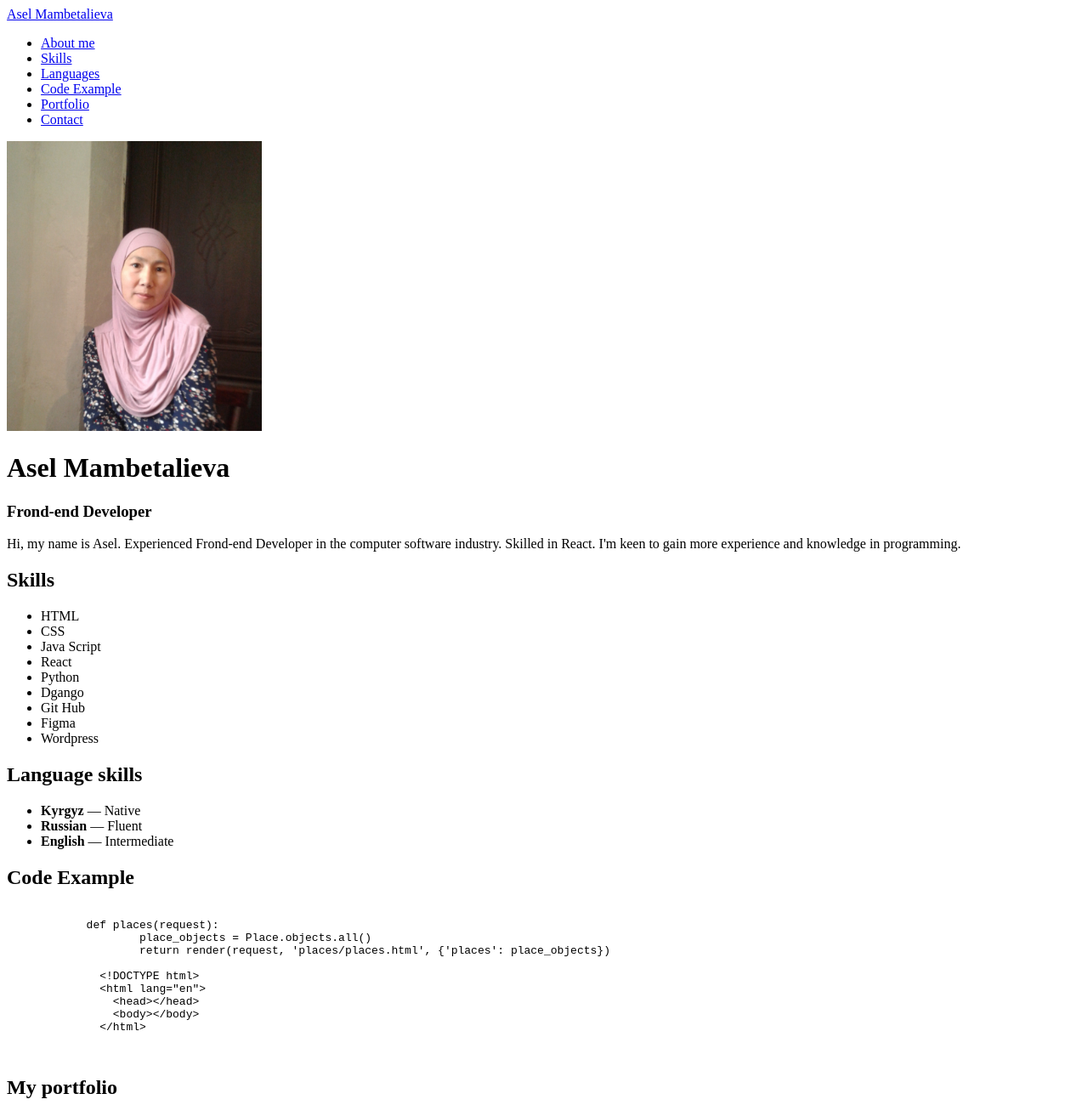
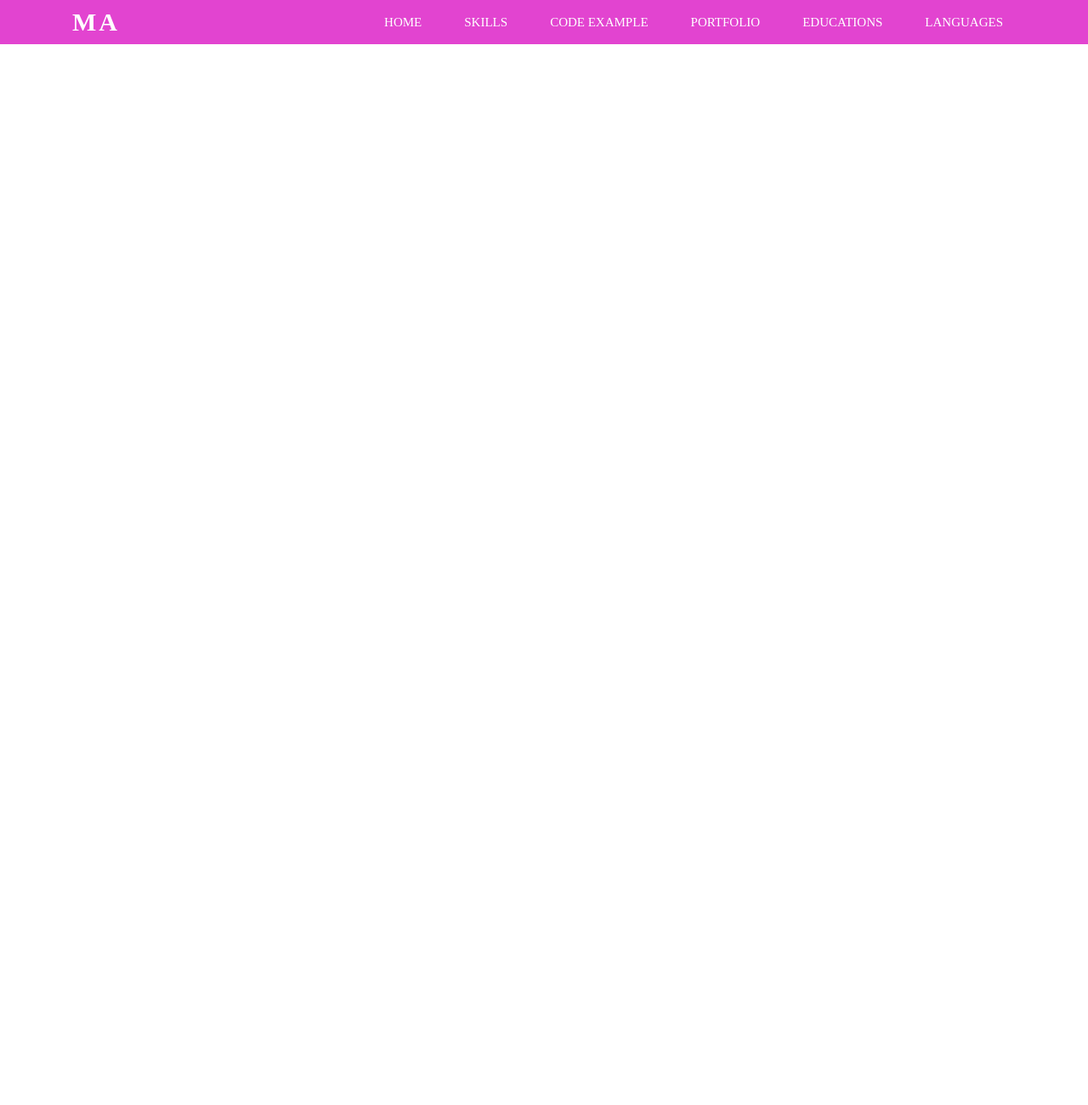
Before and after one commit to Asel-git/Asel-git.github.io, a plain HTML site: page index.html in a window 1280 px wide. Shown: the top 1300 px of the page at 85% size. After the commit the page ends 800 px from the top, so only its background shows below. Drawn offline with Linux system fonts and the light colour scheme.

Commit message:
add header

```diff
--- /dev/null
+++ b/css/style.css
@@ -0,0 +1,78 @@
+:root {
+  --accent: #e244d0;
+  --accent-light: #d891d1;
+  --pure-white: #fff;
+}
+html {
+  box-sizing: border-box;
+  scroll-behavior: smooth;
+}
+
+*,
+*::before,
+*::after {
+  box-sizing: inherit;
+}
+body {
+  margin: 0;
+  font-family: "Open Sans" sans-serif;
+  color: var(--accent);
+}
+
+.container {
+  width: 1140px;
+  margin: 0 auto;
+  padding: 0 15px;
+}
+.header {
+  background-color: var(--accent);
+}
+
+.header a {
+  color: var(--pure-white);
+  text-decoration: none;
+}
+.header-nav {
+  display: flex;
+  justify-content: space-between;
+  align-items: center;
+  padding: 11px 0;
+}
+
+.header-logo {
+  width: 20%;
+  font-weight: 800;
+  font-size: 30px;
+  line-height: 30px;
+  letter-spacing: 3px;
+}
+.header-logo img {
+  width: 100%;
+  height: 60px;
+  object-fit: contain;
+}
+.header-logo:hover {
+  color: rgb(76, 8, 94);
+}
+
+.header-menu {
+  width: 78%;
+  display: flex;
+  flex-wrap: wrap;
+  justify-content: flex-end;
+  gap: 20px;
+  padding: 0;
+  margin: 0;
+  list-style: none;
+}
+
+.header-menu-link {
+  padding: 15px;
+  font-size: 15px;
+  line-height: 16px;
+  text-transform: uppercase;
+  transition: background-color 0.4s;
+}
+.header-menu-link:hover {
+  background-color: var(--accent-light);
+}
--- a/index.html
+++ b/index.html
@@ -5,129 +5,41 @@
     <meta http-equiv="X-UA-Compatible" content="IE=edge" />
     <meta name="viewport" content="width=device-width, initial-scale=1.0" />
     <title>Portfolio</title>
+    <link rel="preconnect" href="https://fonts.googleapis.com" />
+    <link rel="preconnect" href="https://fonts.gstatic.com" crossorigin />
+    <link
+      href="https://fonts.googleapis.com/css2?family=Lato:ital,wght@0,400;0,700;1,400;1,700&family=Open+Sans:ital,wght@0,400;0,600;0,700;1,800&family=Roboto:ital,wght@0,100;0,300;0,700;1,100&display=swap"
+      rel="stylesheet"
+    />
+    <link rel="stylesheet" href="css/style.css" />
   </head>
   <body>
-    <header>
-      <a href="#home">Asel Mambetalieva</a>
-      <nav>
-        <ul>
-          <li>
-            <a href="#home">About me</a>
+    <header class="header">
+      <div class="container">
+        <nav class="header-nav">
+          <a href="#" class="header-logo">MA</a>
+          <ul class="header-menu">
+            <li class="header-menu-item">
+              <a href="#home" class="header-menu-link">Home</a>
             </li>
-          <li>
-            <a href="#skills">Skills</a>
+            <li class="header-menu-item">
+              <a href="#skills" class="header-menu-link">Skills</a>
             </li>
-          <li>
-            <a href="#languages">Languages</a>
+            <li class="header-menu-item">
+              <a href="#code" class="header-menu-link">Code example</a>
             </li>
-          <li>
-            <a href="#code">Code Example</a>
+            <li class="header-menu-item">
+              <a href="#portfolio" class="header-menu-link">Portfolio</a>
             </li>
-          <li>
-            <a href="#portfolio">Portfolio</a>
+            <li class="header-menu-item">
+              <a href="#education" class="header-menu-link">Educations</a>
             </li>
-          <li>
-            <a href="#contact">Contact</a>
+            <li class="header-menu-item">
+              <a href="#languages" class="header-menu-link">Languages</a>
             </li>
           </ul>
         </nav>
-      <img src="images/myphoto.jpg" width="300" alt="asel mambetalieva" />
-
-      <h1>Asel Mambetalieva</h1>
-
-      <h3>Frond-end Developer</h3>
-      <p>
-        Hi, my name is Asel. Experienced Frond-end Developer in the computer
-        software industry. Skilled in React. I'm keen to gain more experience
-        and knowledge in programming.
-      </p>
+      </div>
     </header>
-    <main>
-      <section id="scills">
-        <h2>Skills</h2>
-        <ul>
-          <li>HTML</li>
-          <li>CSS</li>
-          <li>Java Script</li>
-          <li>React</li>
-          <li>Python</li>
-          <li>Dgango</li>
-          <li>Git Hub</li>
-          <li>Figma</li>
-          <li>Wordpress</li>
-        </ul>
-      </section>
-      <section id="languages">
-        <h2>Language skills</h2>
-        <ul>
-          <li><b>Kyrgyz</b> &mdash; Native</li>
-          <li><b>Russian</b> &mdash; Fluent</li>
-          <li><b>English</b> &mdash; Intermediate</li>
-        </ul>
-      </section>
-      <section id="code">
-        <h2>Code Example</h2>
-        <pre>
-          <code>
-            def places(request):
-	            place_objects = Place.objects.all()
-	            return render(request, 'places/places.html', {'places': place_objects})
-
-              &lt;!DOCTYPE html&gt;
-              &lt;html lang="en"&gt;
-                &lt;head&gt;&lt;/head&gt;
-                &lt;body&gt;&lt;/body&gt;
-              &lt;/html&gt;
-          </code>
-        </pre>
-      </section>
-      <section id="portfolio">
-        <h2>My portfolio</h2>
-        <ul>
-          <li>
-            <img src="images/inshop.png" width="400" alt="техника для дома" />
-            <h3>Интернет магазин</h3>
-            <a href="https://asel-git.github.io/inshop/" target="_blank"
-              >View project</a
-            >
-          </li>
-        </ul>
-      </section>
-      <section id="contact">
-        <h2>Contact me</h2>
-        <p>
-          Message me if you have some questions, suggestions or just want to ask
-          how I'm doing.
-        </p>
-        <ul>
-          <li>
-            <h4>Phone number</h4>
-            <a href="tel:+996708547353">+996708547353</a>
-          </li>
-          <li>
-            <h4>Email</h4>
-            <a href="mailto:asel.mambetalieva.kk@gmail.com"
-              >asel.mambetalieva.kk@gmail.com</a
-            >
-          </li>
-          <li>
-            <h4>Instagram</h4>
-            <a href="https://instagram.com/mambetalieva_asel_"
-              >@mambetalieva_asel_</a
-            >
-          </li>
-        </ul>
-      </section>
-    </main>
-    <footer>
-      <p>
-        &copy;2022 Asel Mambetalieva
-        <a href="https://github.com/Asel-git">GitHub</a>
-        <a href="https://linktr.ee/jyldyzacademy2020">Jyldyz Academy</a>
-        <a href="https://github.com/Asel-git/tecshop/blob/main/index.html"
-          >uuu</a
-        >
-      </p>
-    </footer>
   </body>
 </html>
```
Lines whose indentation alone changed are shown as unchanged.
